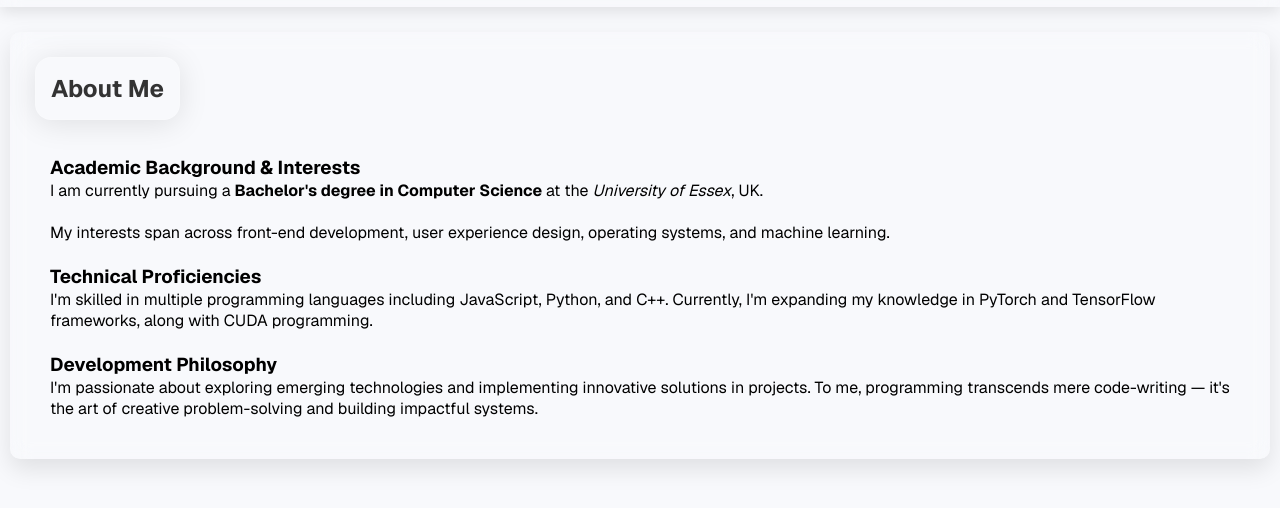
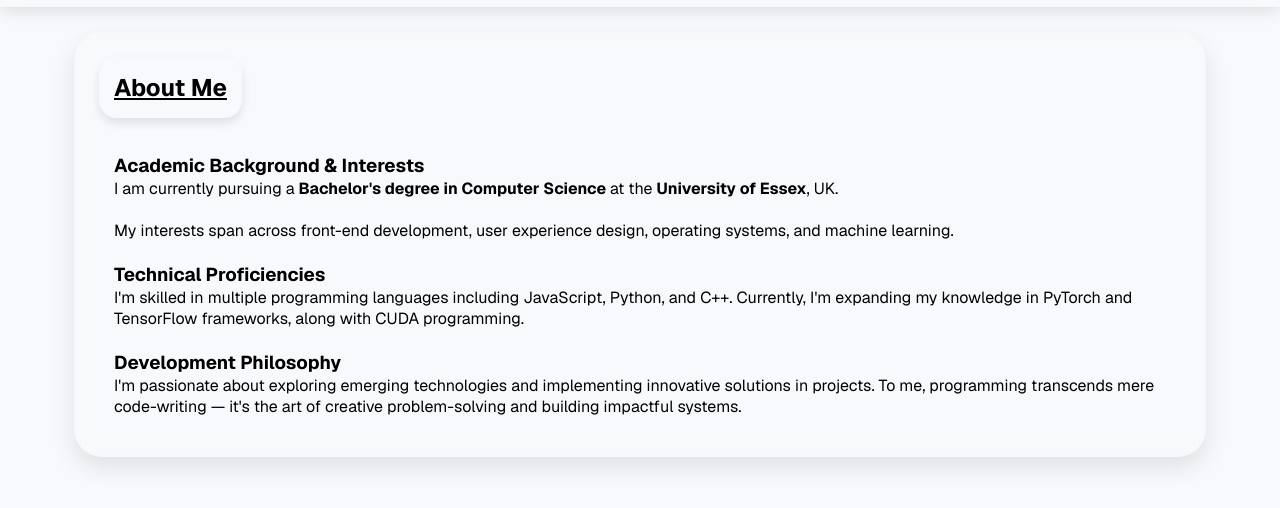
Before and after one commit to Deng-Shihao/dsh, a plain HTML site: page index.html in a window 1280 px wide. Shown: the part 38-546 px from the top of the page. Drawn offline with nearby package versions, Linux system fonts and the light colour scheme.

Commit message:
update css

```diff
--- a/css/style.css
+++ b/css/style.css
@@ -8,8 +8,12 @@
 }
 
 body {
-  /* min-width: 100vh; */
+  display: flex;
+  justify-content: center;
+  flex-direction: column;
   padding-top: 60px;
+  width: 90%;
+  margin: auto;
   background-color: #f8f9fc;
 }
 
@@ -54,7 +58,7 @@ body {
   flex-direction: column;
   padding: 15px;
   margin: 10px;
-  border-radius: 10px;
+  border-radius: 28px;
   backdrop-filter: blur(10px);
   box-shadow: 0 10px 25px rgba(0, 0, 0, 0.1);
 }
@@ -62,14 +66,13 @@ body {
 .content-container .content-header {
   padding: 15px;
   margin: 10px;
-  backdrop-filter: blur(10px); /* 背景模糊效果 */
-  -webkit-backdrop-filter: blur(10px); /* Safari 兼容 */
-  border-radius: 16px; /* 圆角 */
-  border: 1px solid rgba(255, 255, 255, 0.2); /* 柔和边框 */
-  box-shadow: 0 4px 30px rgba(0, 0, 0, 0.1); /* 柔和阴影 */
-  color: #333; /* 文字颜色 */
-  font-weight: 500; /* 字体加粗 */
+  backdrop-filter: blur(10px);
+  -webkit-backdrop-filter: blur(10px);
+  border-radius: 18px;
+  box-shadow: 0 5px 10px rgba(0, 0, 0, 0.1);
+  font-weight: 500;
   align-self: flex-start;
+  text-decoration: underline;
 }
 
 .content-text {
--- a/index.html
+++ b/index.html
@@ -48,7 +48,7 @@
         <p>
           I am currently pursuing a
           <strong>Bachelor's degree in Computer Science</strong> at the
-          <em>University of Essex</em>, UK.
+          <strong>University of Essex</strong>, UK.
         </p>
         <br />
 
```
